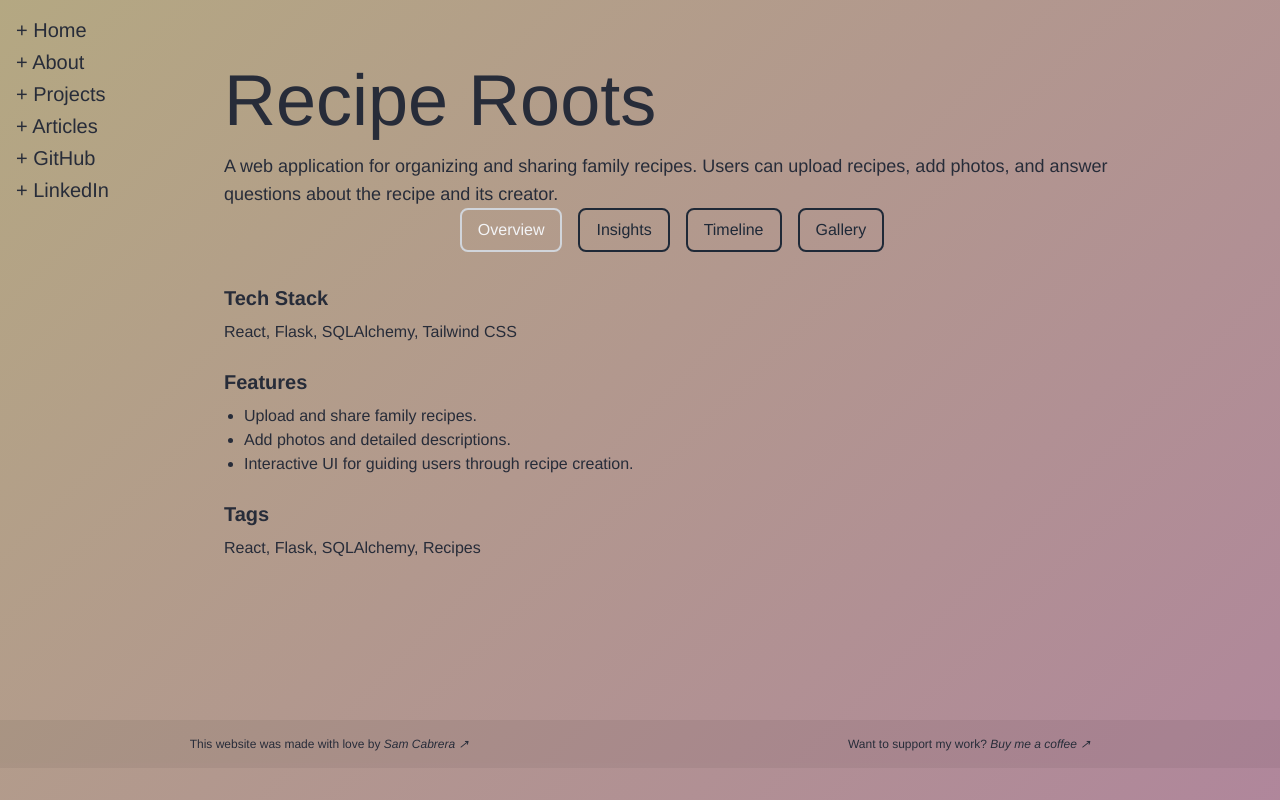
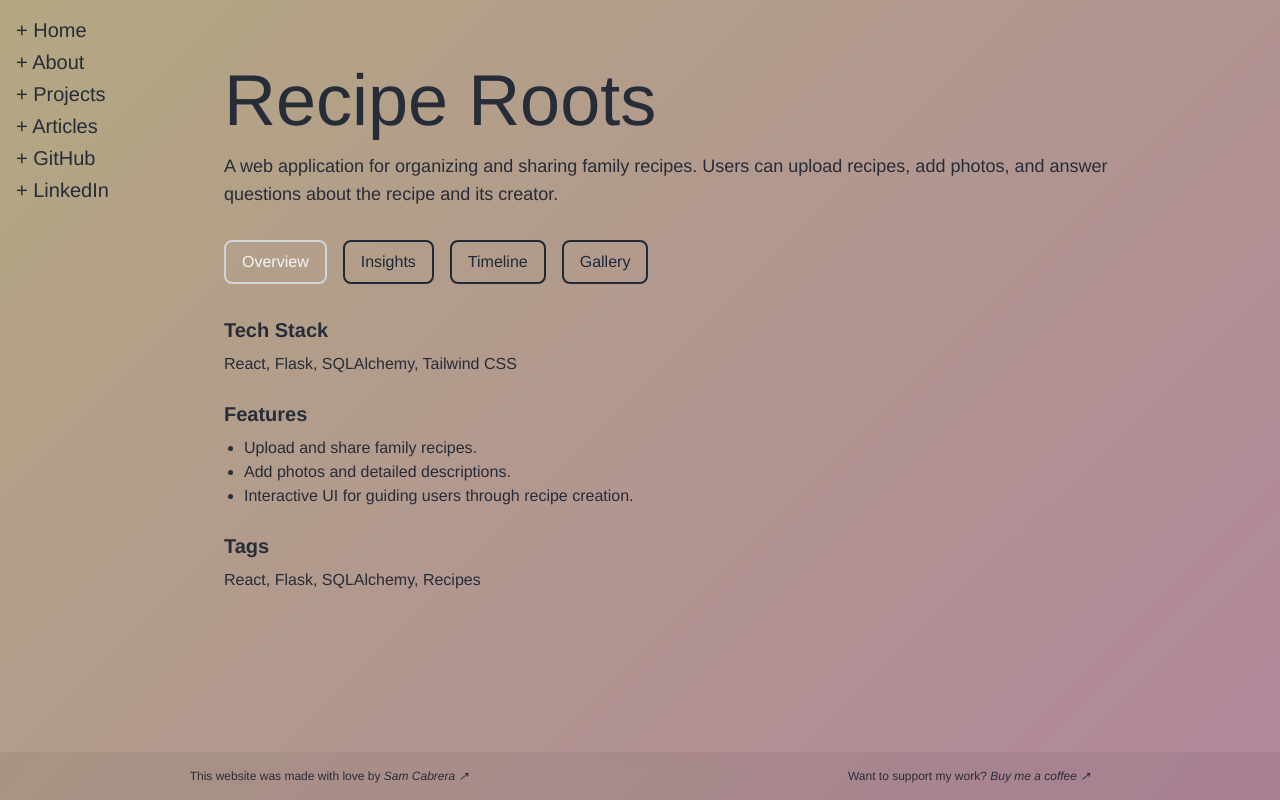
Before and after one commit to samanthacabrera/portfolio, a React (Create React App) app: page /projects/1 in a window 1280 px wide. Built offline with nearby package versions, Linux system fonts and the light colour scheme.

Commit message:
forgot one thing

```diff
--- a/src/Intro.jsx
+++ b/src/Intro.jsx
@@ -21,7 +21,7 @@ function Intro() {
         engineering. During my time at ASU, I was introduced to various aspects of software engineering, particularly
         focusing on web development. This initial exposure ignited my passion for the field, prompting me to seek
           further education and training. </p>
-      <p></p>
+
       <p> Looking for a quick transition into the industry, I enrolled in the Software Engineering Bootcamp at FlatIron
         School. This decision proved to be pivotal in shaping my professional development, providing me with a
         comprehensive foundation in both front-end and back-end development.</p>
--- a/src/ProjectPage.jsx
+++ b/src/ProjectPage.jsx
@@ -28,7 +28,7 @@ const ProjectPage = () => {
             </header>
 
             {/* Toggle Buttons */}
-            <nav className="w-full max-w-4xl mb-8 flex flex-wrap justify-center space-x-4">
+            <nav className="w-full max-w-4xl my-8 flex flex-wrap justify-start space-x-4">
                 {['overview', 'insights', 'timeline', 'gallery'].map((section) => (
                     <button
                         key={section}
```
